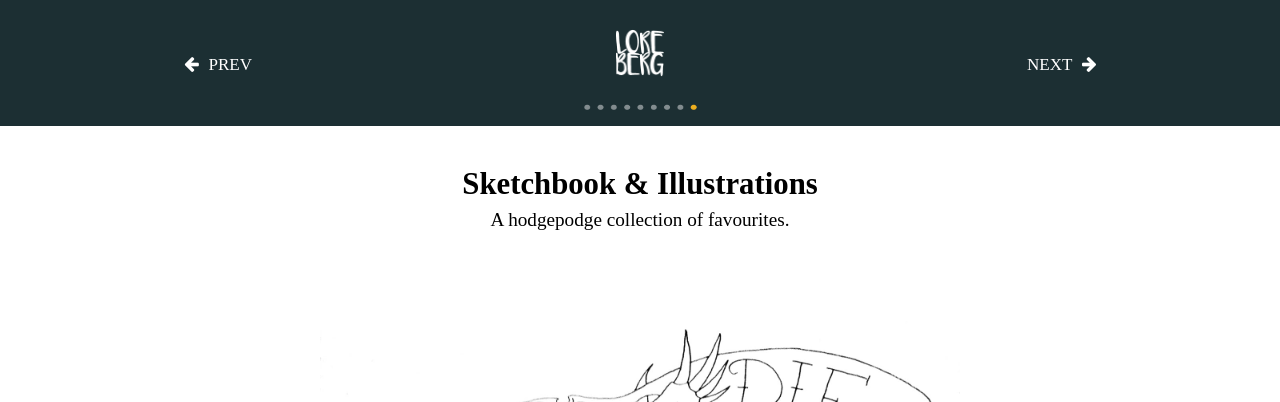
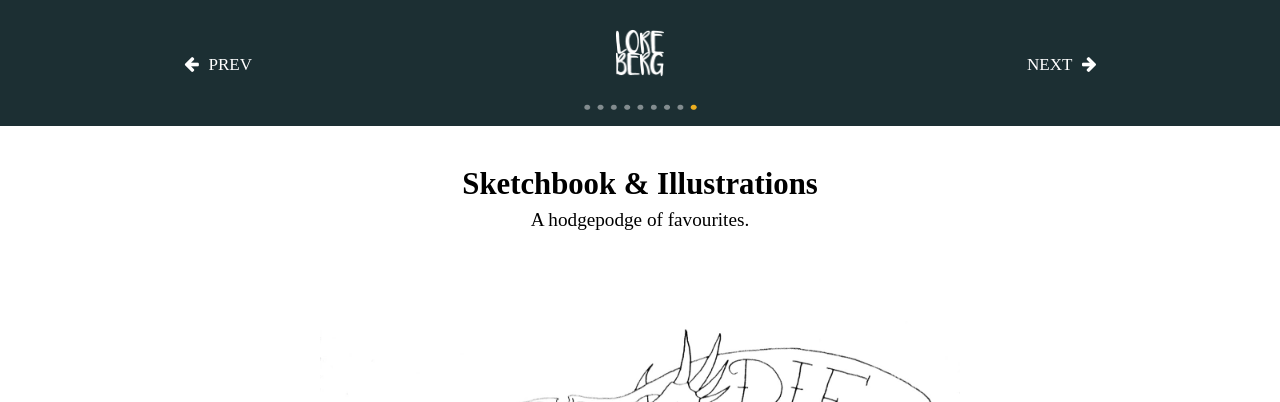
Before and after one commit to laurenberg/graphicsoflore.ca, a Jekyll site: the page built from sketchbook.html, in a window 1280 px wide and 900 px high. Shown: the top 402 px of the window. Built offline with Jekyll 4.4.1, drawn with Linux system fonts in a browser that asks for light colours; some web fonts are replaced.

Commit message:
copy changes

```diff
--- a/sketchbook.html
+++ b/sketchbook.html
@@ -18,7 +18,7 @@ layout: studies
   <br>
   <br>
   <h2 class="iskra center cs-pad-first">Sketchbook & Illustrations</h2>
-  <h6 class="iskra center">A hodgepodge collection of favourites.</p>
+  <h6 class="iskra center">A hodgepodge of favourites.</p>
   <br>
   <br>
 
```
